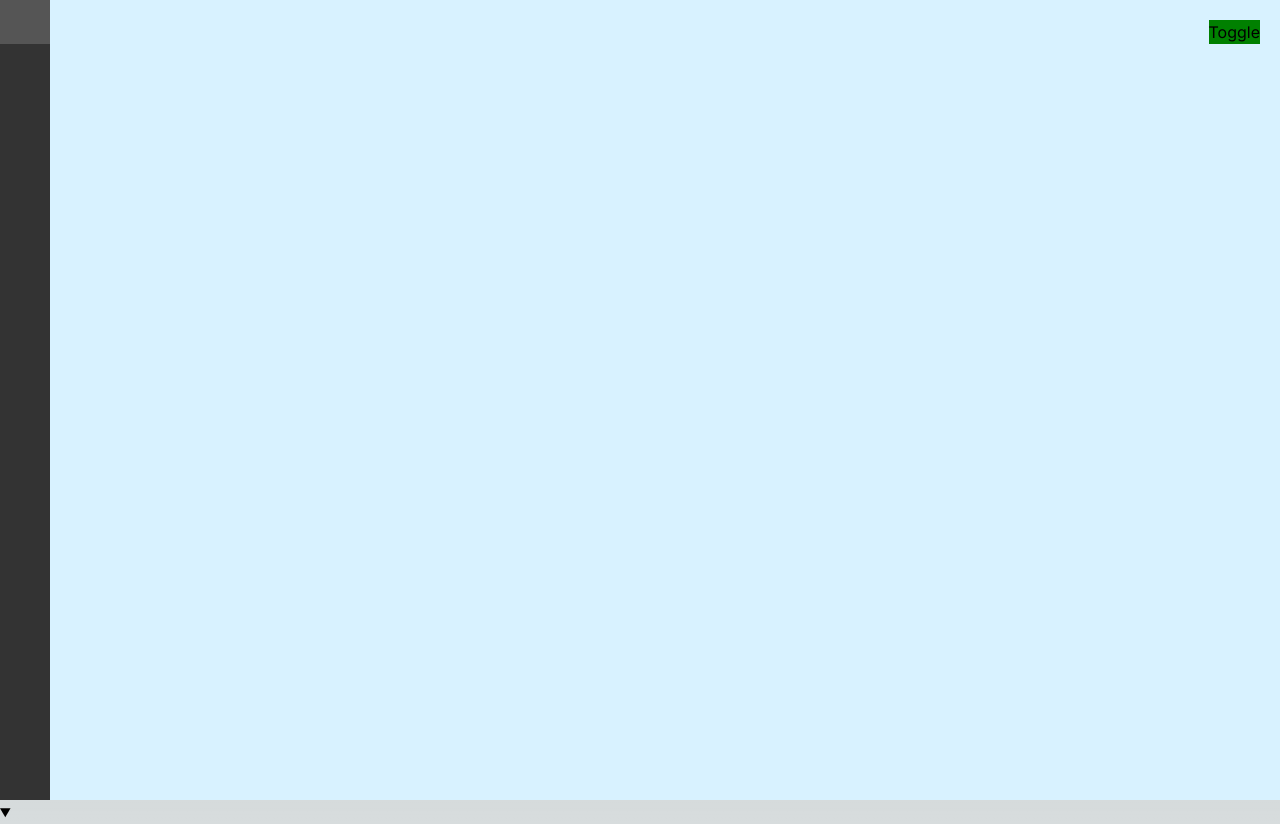
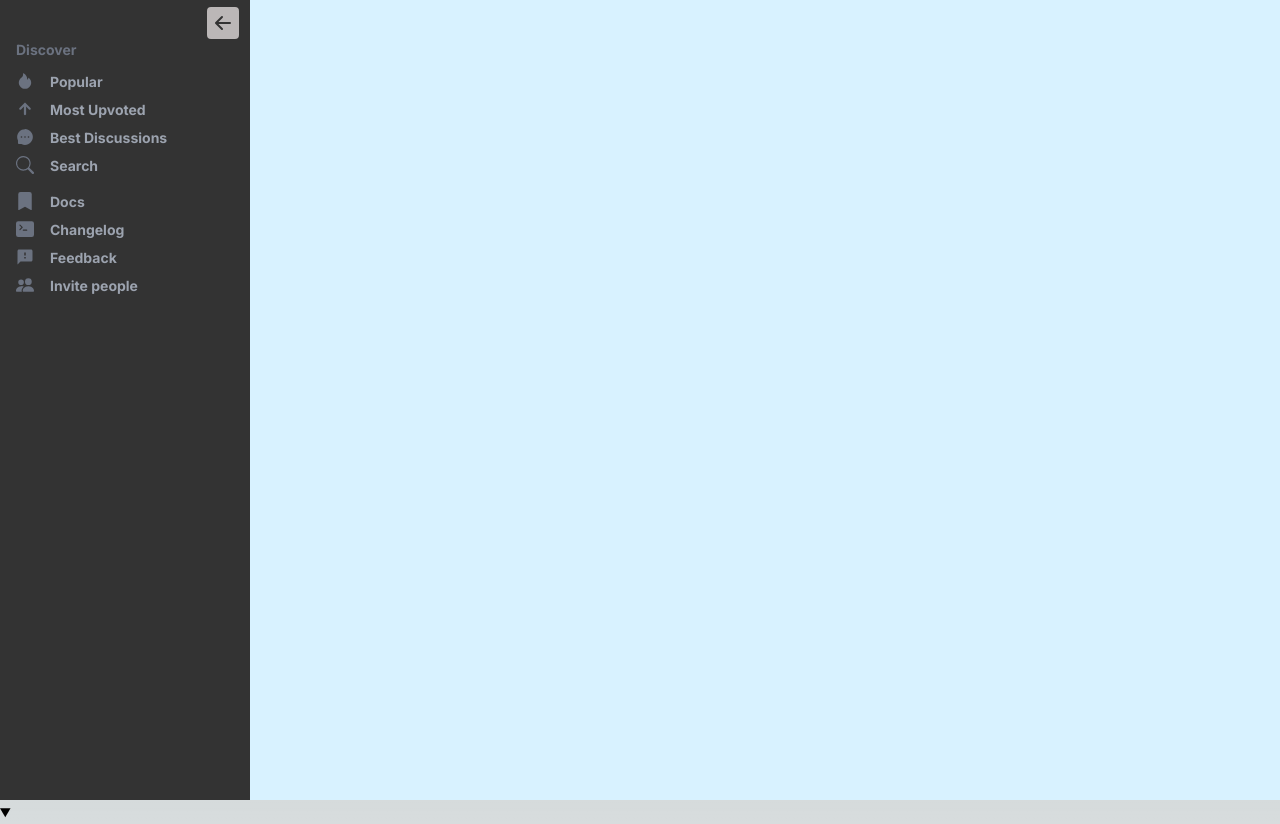
Before and after one commit to afcirillo96/new-visor, a Next.js app: page / in a window 1280 px wide. Built offline with nearby package versions, Linux system fonts and the light colour scheme; no server answers.

Commit message:
new sideBar added part II

```diff
--- a/package.json
+++ b/package.json
@@ -9,10 +9,12 @@
     "lint": "next lint"
   },
   "dependencies": {
+    "framer-motion": "^11.0.3",
     "maplibre-gl": "^3.6.2",
     "next": "14.1.0",
     "react": "^18",
-    "react-dom": "^18"
+    "react-dom": "^18",
+    "react-icons": "^5.0.1"
   },
   "devDependencies": {
     "@types/node": "^20",
--- a/src/app/components/Sidebar.module.css
+++ b/src/app/components/Sidebar.module.css
@@ -29,10 +29,24 @@
     background: #555;
   }
 
-  .toggleButton {
-    position: fixed;
-    top: 20px;
-    right: 20px;
-    z-index: 999; /* Asegura que esté por encima del contenido */
-    background: green;
+  .customIcon {
+    color: #bbb7b7;
+    cursor: pointer;
+    font-size: 2rem;
+    left: 207px;
+    position: relative;
+    top: 7px;
+    z-index: 999;
   }
+
+  .customIconOpen {
+    left: 207px;
+  }
+
+  .customIconClosed {
+    left: 11px;
+  }
+
+  .custom-icon:hover {
+    display: block;
+  }
--- a/src/app/components/Sidebar.tsx
+++ b/src/app/components/Sidebar.tsx
@@ -1,29 +1,248 @@
 'use client'
 
-import { useState } from 'react';
+import React, { useState, useEffect } from 'react';
+import { motion, useAnimation } from 'framer-motion';
+import Head from 'next/head';
+import {
+    BsSearch,
+    BsEyeFill,
+    BsBookmarkFill,
+    BsFillArrowLeftSquareFill,
+    BsPeopleFill,
+    BsTerminalFill,
+    BsFillArrowRightSquareFill,
+} from 'react-icons/bs';
+import { AiFillFire, AiFillMessage } from 'react-icons/ai';
+import { IoMdArrowRoundUp } from 'react-icons/io';
+import { MdNightlightRound, MdFeedback } from 'react-icons/md';
+import { FaCog } from 'react-icons/fa';
+
 import styles from './Sidebar.module.css'; // Importar estilos como módulo CSS
 
+
+
 const Sidebar = () => {
-  const [isOpen, setIsOpen] = useState(false);
+    const [active, setActive] = useState(false);
+    const controls = useAnimation();
+    const controlText = useAnimation();
+    const controlTitleText = useAnimation();
 
-  const toggleSidebar = () => {
-    setIsOpen(!isOpen);
+    const showMore = () => {
+        controls.start({
+            width: '250px',
+            transition: { duration: 0.001 },
+        });
+        controlText.start({
+            opacity: 1,
+            display: 'block',
+            transition: { delay: 0.3 },
+        });
+        controlTitleText.start({
+            opacity: 1,
+            transition: { delay: 0.3 },
+        });
+
+        setActive(true);
     };
+
+    const showLess = () => {
+        controls.start({
+            width: '55px',
+            transition: { duration: 0.001 },
+        });
+
+        controlText.start({
+            opacity: 0,
+            display: 'none',
+        });
+
+        controlTitleText.start({
+            opacity: 0,
+        });
+
+        setActive(false);
+    };
+
+    useEffect(() => {
+        showMore();
+    }, []);
+
+
+    const data = [
+        {
+            name: 'Discover',
+            items: [
+                {
+                    title: 'Popular',
+                    icon: AiFillFire,
+                },
+                {
+                    title: 'Most Upvoted',
+                    icon: IoMdArrowRoundUp,
+                },
+                {
+                    title: 'Best Discussions',
+                    icon: AiFillMessage,
+                },
+                {
+                    title: 'Search',
+                    icon: BsSearch,
+                },
+            ],
+        },
+        // {
+        //     name: 'Manage',
+        //     items: [
+        //         {
+        //             title: 'Bookmarks',
+        //             icon: BsBookmarkFill,
+        //         },
+        //         {
+        //             title: 'Reading history',
+        //             icon: BsEyeFill,
+        //         },
+        //         {
+        //             title: 'Focus Mode',
+        //             icon: MdNightlightRound,
+        //         },
+        //         {
+        //             title: 'Customize',
+        //             icon: FaCog,
+        //         },
+        //     ],
+        // },
+    ];
+
+    const datafooter = [
+        {
+            name: '',
+            items: [
+                {
+                    title: 'Docs',
+                    icon: BsBookmarkFill,
+                },
+                {
+                    title: 'Changelog',
+                    icon: BsTerminalFill,
+                },
+                {
+                    title: 'Feedback',
+                    icon: MdFeedback,
+                },
+                {
+                    title: 'Invite people',
+                    icon: BsPeopleFill,
+                },
+            ],
+        },
+    ];
 
     return (
         <div>
-      <button className={styles.toggleButton} onClick={toggleSidebar}>
-        Toggle
-      </button>
-      <div className={`${styles.sidebar} ${isOpen ? styles.open : styles.closed}`}>
-        <ul>
-          <li>Item 1</li>
-          <li>Item 2</li>
-          <li>Item 3</li>
-        </ul>
+            {/* <Head>
+                <title>Sidebar</title>
+                <meta name='description' content='Generated by create next app' />
+                <link rel='icon' href='/favicon.ico' />
+            </Head> */}
+
+            <motion.div animate={controls} className={styles.sidebar}>
+                {active && (
+                    <BsFillArrowLeftSquareFill
+                        onClick={showLess}
+                        // className={styles.customIcon ${active ? 'hidden' : ''}}
+                        className={`${styles.customIcon} ${active ? styles.customIconOpen : ''}`}
+
+
+                    />
+                )}
+                {!active && (
+                    <BsFillArrowRightSquareFill
+                        onClick={showMore}
+                        // className={styles.customIcon}
+                        className={`${styles.customIcon} ${!active ? styles.customIconClosed : ''}`}
+
+                    />
+                )}
+
+
+
+                <div className='grow'>
+                    {data.map((group, index) => (
+                        <div key={index} className='my-2'>
+                            <motion.p animate={controlTitleText} className='mb-2 ml-4 text-sm font-bold text-gray-500'>
+                                {group.name}
+                            </motion.p>
+
+                            {group.items.map((item, index2) => (
+                                <div key={index2} className='flex px-4 py-1 cursor-pointer'>
+                                    <item.icon className='text-lg text-gray-500' />
+                                    <motion.p animate={controlText} className='ml-4 text-sm font-bold text-gray-400'>
+                                        {' '}
+                                        {item.title}
+                                    </motion.p>
                                 </div>
+                            ))}
+                        </div>
+                    ))}
+                </div>
+
+                <div>
+                    {datafooter.map((group, index) => (
+                        <div key={index} className='my-2'>
+                            <motion.p animate={controlTitleText} className='mb-2 ml-4 text-sm font-bold text-gray-500'>
+                                {group.name}
+                            </motion.p>
+
+                            {group.items.map((item, index2) => (
+                                <div key={index2} className='flex px-4 py-1 cursor-pointer'>
+                                    <item.icon className='text-lg text-gray-500' />
+                                    <motion.p animate={controlText} className='ml-4 text-sm font-bold text-gray-400'>
+                                        {' '}
+                                        {item.title}
+                                    </motion.p>
+                                </div>
+                            ))}
+                        </div>
+                    ))}
+                </div>
+            </motion.div>
+
         </div>
     );
 };
 
 export default Sidebar;
+
+
+
+
+
+
+
+// import { useState } from 'react';
+// import styles from './Sidebar.module.css'; // Importar estilos como módulo CSS
+
+// const Sidebar = () => {
+//   const [isOpen, setIsOpen] = useState(false);
+
+//   const toggleSidebar = () => {
+//     setIsOpen(!isOpen);
+//   };
+
+//   return (
+//     <div>
+//       <button className={styles.toggleButton} onClick={toggleSidebar}>
+//         Toggle
+//       </button>
+//       <div className={`${styles.sidebar} ${isOpen ? styles.open : styles.closed}`}>
+//         <ul>
+//           <li>Item 1</li>
+//           <li>Item 2</li>
+//           <li>Item 3</li>
+//         </ul>
+//       </div>
+//     </div>
+//   );
+// };
+
+// export default Sidebar;
```
Also changed, not shown: src/app/map/MapComponent.tsx (+10 -5 lines), 1 other file (tests, documents, lock files or other folders). Lines whose indentation alone changed are shown as unchanged.
